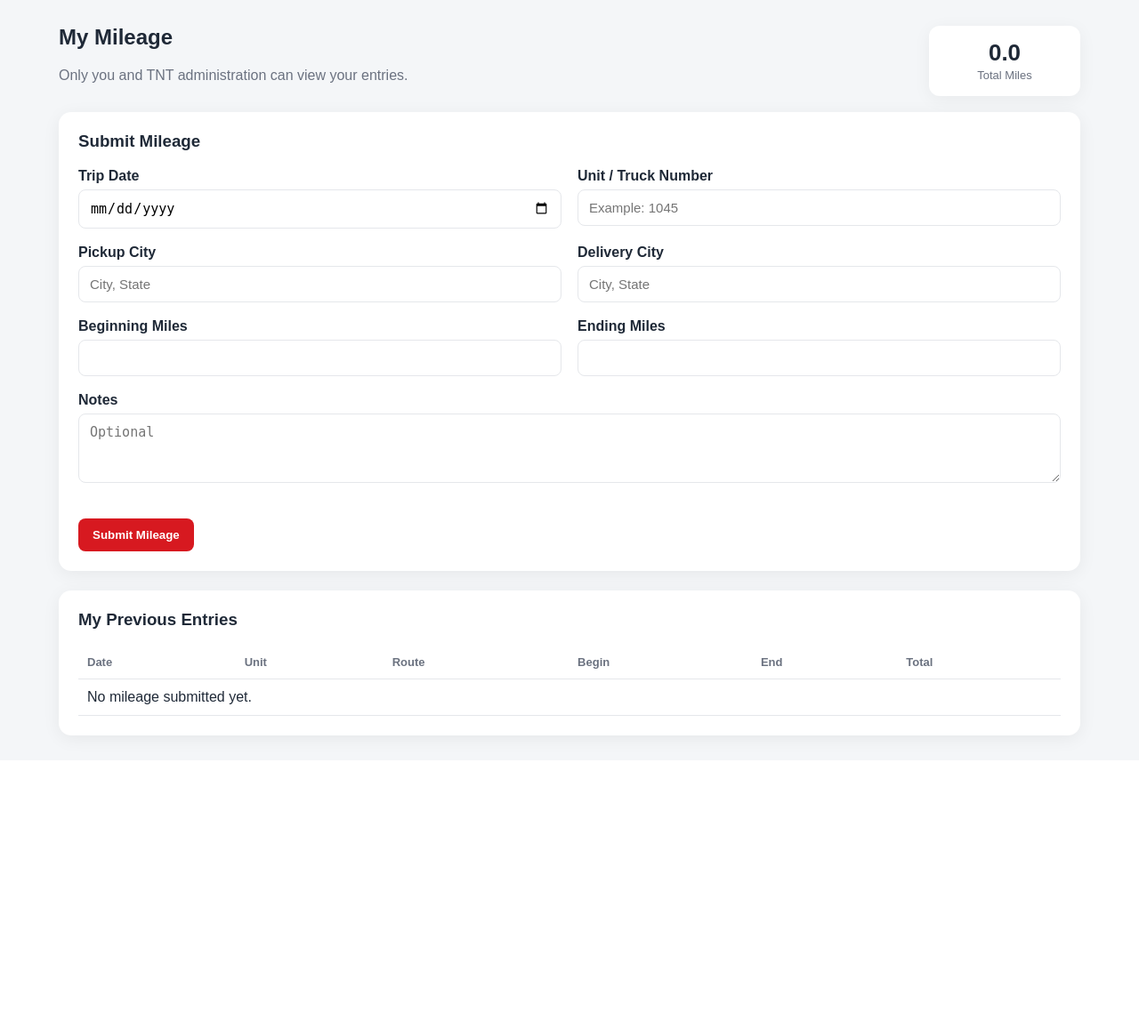
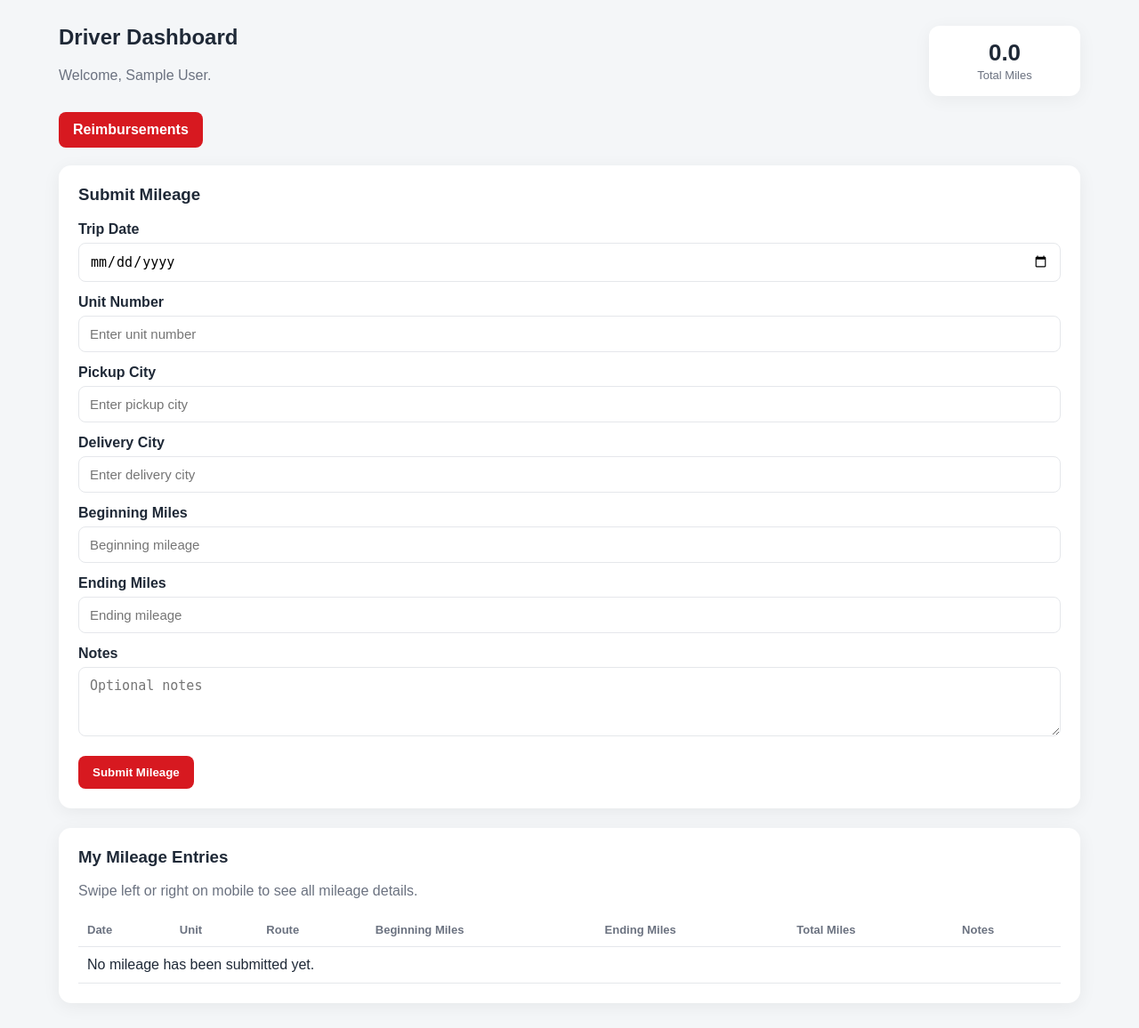
Before and after one commit to WellerTT/tnt-mileage-app, a Flask app: template templates/driver.html in a window 1280 px wide. Shown: the part 77-1233 px from the top of the page at 89% size. Before the commit the page ends 919 px from the top, so only its background shows below. Run offline with Flask 3, Linux system fonts and the light colour scheme; the template is opened without the code that fills it, so the values that code supplies are empty; the visitor is signed in with stand-in values (Sample User, id 1); some libraries are stand-ins or nearby versions.

Commit message:
Update driver.html

```diff
--- a/templates/driver.html
+++ b/templates/driver.html
@@ -1,77 +1,235 @@
 {% extends "base.html" %}
+
 {% block content %}
+
 <div class="top-row">
+
     <div>
-        <h2>My Mileage</h2>
-        <p class="muted">Only you and TNT administration can view your entries.</p>
-    </div>
-    <div class="stat">
-        <strong>{{ "%.1f"|format(total_miles) }}</strong>
-        <span>Total Miles</span>
-    </div>
+        <h2>Driver Dashboard</h2>
+
+        <p class="muted">
+            Welcome, {{ session["name"] }}.
+        </p>
     </div>
 
-<div class="card">
-    <h3>Submit Mileage</h3>
-    <form method="post" class="grid-form">
-        <div>
-            <label>Trip Date</label>
-            <input type="date" name="trip_date" required>
-        </div>
-        <div>
-            <label>Unit / Truck Number</label>
-            <input name="unit_number" placeholder="Example: 1045">
-        </div>
-        <div>
-            <label>Pickup City</label>
-            <input name="pickup_city" placeholder="City, State">
-        </div>
-        <div>
-            <label>Delivery City</label>
-            <input name="delivery_city" placeholder="City, State">
-        </div>
-        <div>
-            <label>Beginning Miles</label>
-            <input type="number" step="0.1" name="beginning_miles" required>
-        </div>
-        <div>
-            <label>Ending Miles</label>
-            <input type="number" step="0.1" name="ending_miles" required>
-        </div>
-        <div class="full">
-            <label>Notes</label>
-            <textarea name="notes" rows="3" placeholder="Optional"></textarea>
-        </div>
-        <div class="full">
-            <button type="submit">Submit Mileage</button>
-        </div>
-    </form>
+    <div class="stat">
+        <strong>
+            {{ "%.1f"|format(total_miles) }}
+        </strong>
+
+        <span>
+            Total Miles
+        </span>
     </div>
 
+</div>
+
+
+<!-- REIMBURSEMENTS BUTTON -->
+
+<div style="margin-bottom: 20px;">
+
+    <a
+        class="button-link"
+        href="{{ url_for('reimbursements') }}"
+    >
+        Reimbursements
+    </a>
+
+</div>
+
+
+<!-- MILEAGE FORM -->
+
 <div class="card">
-    <h3>My Previous Entries</h3>
+
+    <h3>Submit Mileage</h3>
+
+    <form method="post">
+
+        <label for="trip_date">
+            Trip Date
+        </label>
+
+        <input
+            type="date"
+            id="trip_date"
+            name="trip_date"
+            required
+        >
+
+
+        <label for="unit_number">
+            Unit Number
+        </label>
+
+        <input
+            type="text"
+            id="unit_number"
+            name="unit_number"
+            placeholder="Enter unit number"
+        >
+
+
+        <label for="pickup_city">
+            Pickup City
+        </label>
+
+        <input
+            type="text"
+            id="pickup_city"
+            name="pickup_city"
+            placeholder="Enter pickup city"
+        >
+
+
+        <label for="delivery_city">
+            Delivery City
+        </label>
+
+        <input
+            type="text"
+            id="delivery_city"
+            name="delivery_city"
+            placeholder="Enter delivery city"
+        >
+
+
+        <label for="beginning_miles">
+            Beginning Miles
+        </label>
+
+        <input
+            type="number"
+            id="beginning_miles"
+            name="beginning_miles"
+            step="0.1"
+            placeholder="Beginning mileage"
+            required
+        >
+
+
+        <label for="ending_miles">
+            Ending Miles
+        </label>
+
+        <input
+            type="number"
+            id="ending_miles"
+            name="ending_miles"
+            step="0.1"
+            placeholder="Ending mileage"
+            required
+        >
+
+
+        <label for="notes">
+            Notes
+        </label>
+
+        <textarea
+            id="notes"
+            name="notes"
+            rows="3"
+            placeholder="Optional notes"
+        ></textarea>
+
+
+        <button type="submit">
+            Submit Mileage
+        </button>
+
+    </form>
+
+</div>
+
+
+<!-- DRIVER MILEAGE HISTORY -->
+
+<div class="card">
+
+    <h3>My Mileage Entries</h3>
+
+    <p class="muted">
+        Swipe left or right on mobile to see all mileage details.
+    </p>
+
     <div class="table-wrap">
-    <table>
+
+        <table style="min-width: 900px;">
+
             <thead>
+
                 <tr>
-                <th>Date</th><th>Unit</th><th>Route</th><th>Begin</th><th>End</th><th>Total</th>
+                    <th>Date</th>
+                    <th>Unit</th>
+                    <th>Route</th>
+                    <th>Beginning Miles</th>
+                    <th>Ending Miles</th>
+                    <th>Total Miles</th>
+                    <th>Notes</th>
                 </tr>
+
             </thead>
+
             <tbody>
+
                 {% for e in entries %}
+
                 <tr>
-                <td>{{ e.trip_date }}</td>
-                <td>{{ e.unit_number or "" }}</td>
-                <td>{{ e.pickup_city or "" }} → {{ e.delivery_city or "" }}</td>
-                <td>{{ "%.1f"|format(e.beginning_miles) }}</td>
-                <td>{{ "%.1f"|format(e.ending_miles) }}</td>
-                <td><strong>{{ "%.1f"|format(e.total_miles) }}</strong></td>
+
+                    <td>
+                        {{ e.trip_date }}
+                    </td>
+
+                    <td>
+                        {{ e.unit_number or "" }}
+                    </td>
+
+                    <td>
+                        {{ e.pickup_city or "" }}
+                        →
+                        {{ e.delivery_city or "" }}
+                    </td>
+
+                    <td>
+                        {{ "%.1f"|format(e.beginning_miles) }}
+                    </td>
+
+                    <td>
+                        {{ "%.1f"|format(e.ending_miles) }}
+                    </td>
+
+                    <td>
+                        <strong>
+                            {{ "%.1f"|format(e.total_miles) }}
+                        </strong>
+                    </td>
+
+                    <td>
+                        {{ e.notes or "" }}
+                    </td>
+
                 </tr>
+
                 {% else %}
-            <tr><td colspan="6">No mileage submitted yet.</td></tr>
+
+                <tr>
+
+                    <td colspan="7">
+                        No mileage has been submitted yet.
+                    </td>
+
+                </tr>
+
                 {% endfor %}
+
             </tbody>
+
         </table>
+
     </div>
+
 </div>
+
 {% endblock %}
```
Lines whose indentation alone changed are shown as unchanged.
